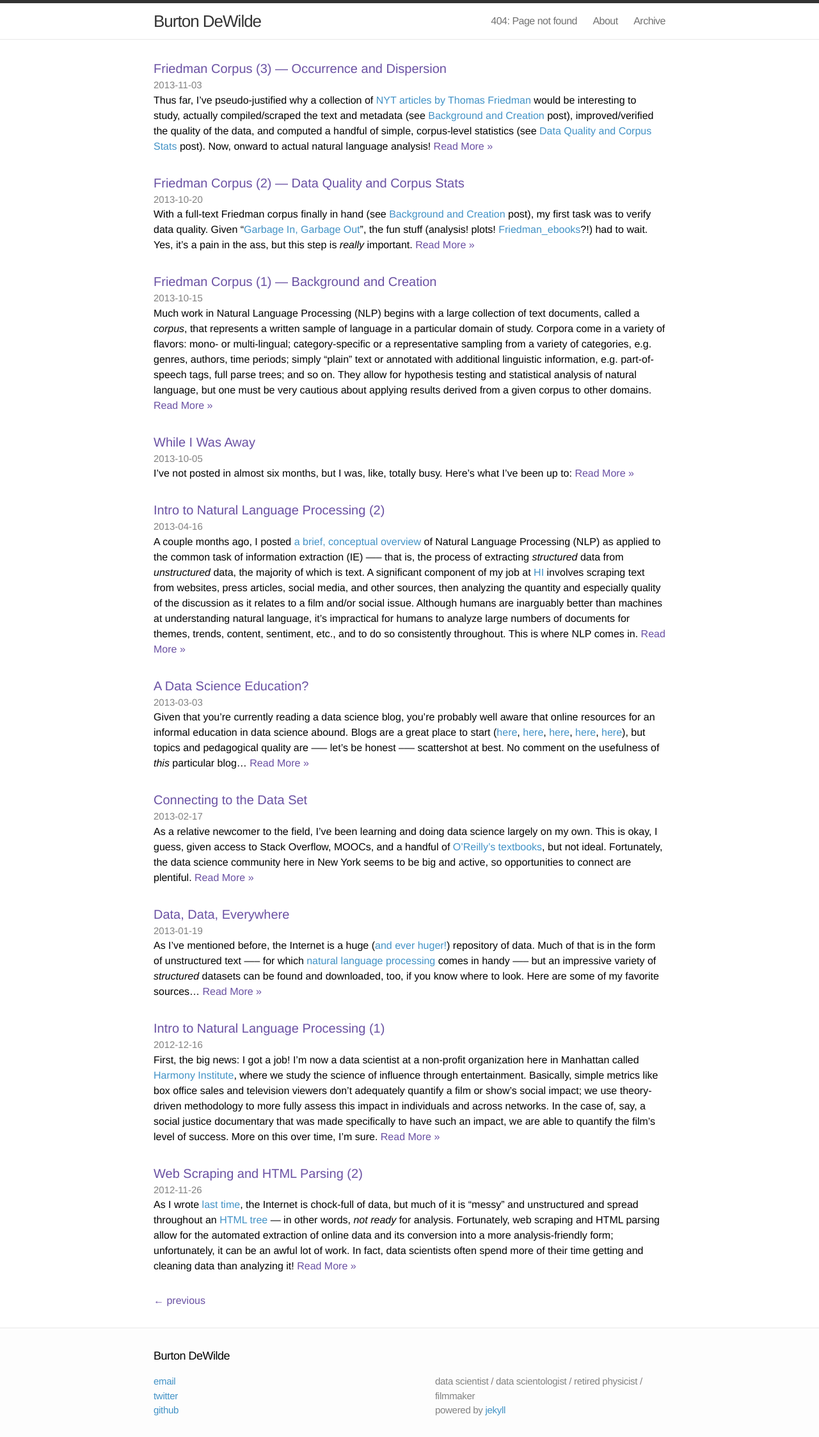
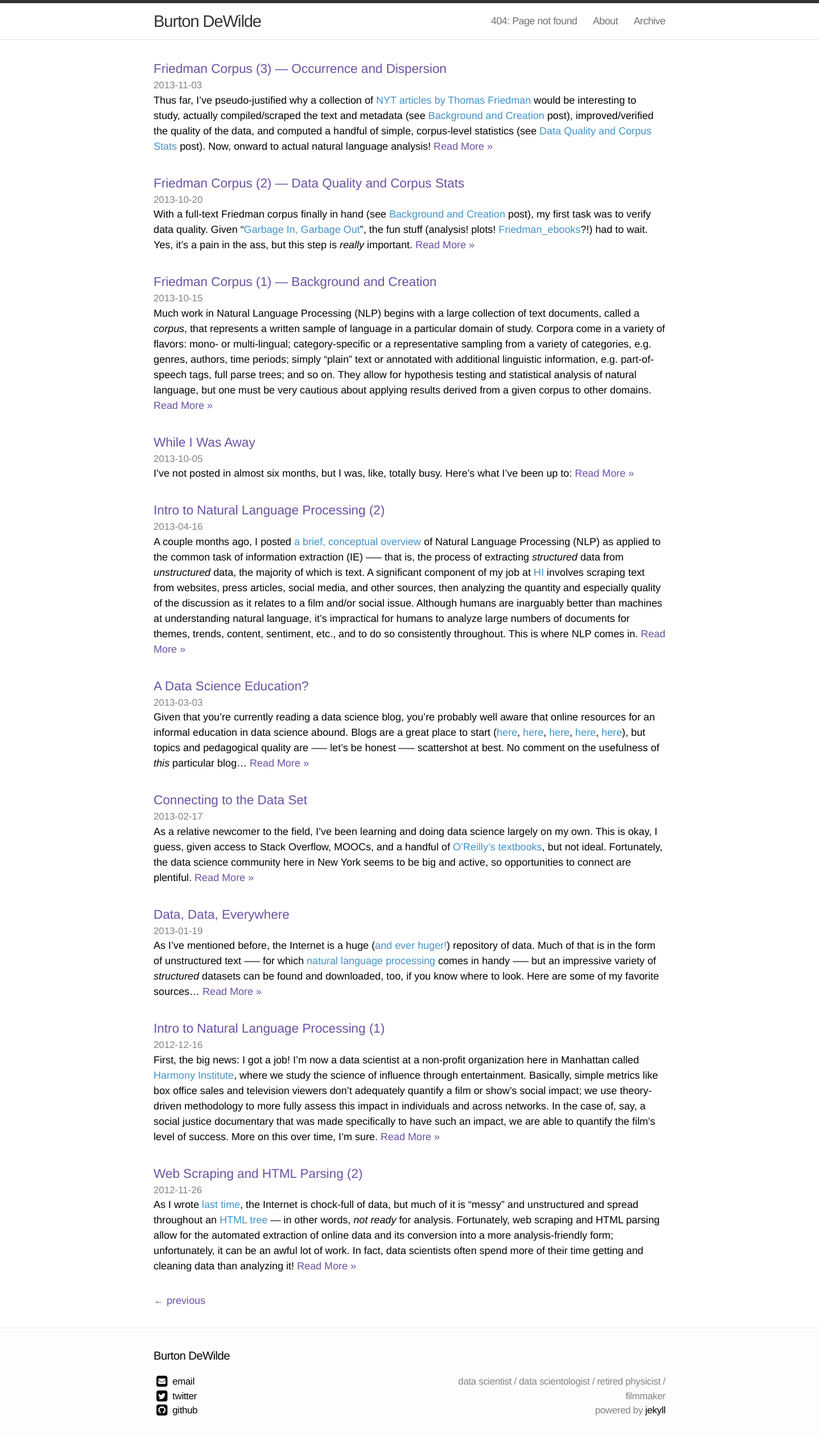
Before and after one commit to bdewilde/bdewilde.github.io, a Jekyll site: the page built from index.html, in a window 1280 px wide. Shown: the whole page at 64% size. Built offline with Jekyll 4.4.1, drawn with Linux system fonts in a browser that asks for light colours; nearby versions of some CDN libraries; the list of posts is cut into pages by our own code.

Commit message:
added font awesome icons to footer

```diff
--- a/_includes/footer.html
+++ b/_includes/footer.html
@@ -9,17 +9,17 @@
     <div class="footer-left">
       <ul>
         {% if site.email %}
-          <li><a href="mailto:{{ site.email }}">email</a></li>
+          <li><a href="mailto:{{ site.email }}"><i class="fa fa-envelope-square fa-fw fa-lg"></i> email</a></li>
         {% endif %}
         {% if site.twitter_username %}
-          <li><a href="https://twitter.com/{{ site.twitter_username }}">twitter</a></li>
+          <li><a href="https://twitter.com/{{ site.twitter_username }}"><i class="fa fa-twitter-square fa-fw fa-lg"></i> twitter</a></li>
         {% endif %}
         {% if site.github_username %}
-          <li><a href="https://github.com/{{ site.github_username }}">github</a></li>
+          <li><a href="https://github.com/{{ site.github_username }}"><i class="fa fa-github-square fa-fw fa-lg"></i> github</a></li>
         {% endif %}
     </div>
 
-    <div class="footer-right">
+    <div class="footer-right" style="text-align: right">
       <p>{{ site.description }}</p>
       <p>powered by <a href="http://jekyllrb.com/">jekyll</a></p>
     </div>
--- a/_includes/head.html
+++ b/_includes/head.html
@@ -8,5 +8,6 @@
 
     <!-- Custom CSS -->
     <link rel="stylesheet" href="{{ "/assets/css/style.css" | prepend: site.baseurl }}">
+    <link rel="stylesheet" href="//maxcdn.bootstrapcdn.com/font-awesome/4.1.0/css/font-awesome.min.css">
 
 </head>
--- a/assets/css/style.css
+++ b/assets/css/style.css
@@ -101,6 +101,13 @@ a.nav-link { color: #6a51a3 }
   float: right;
   width: 45%;
 }
+
+footer a {
+  color: black;
+}
+/*footer a:hover {
+  color: black;
+}*/
 
 /*.site-footer .column { float: left; margin-bottom: 15px; }
 
```
